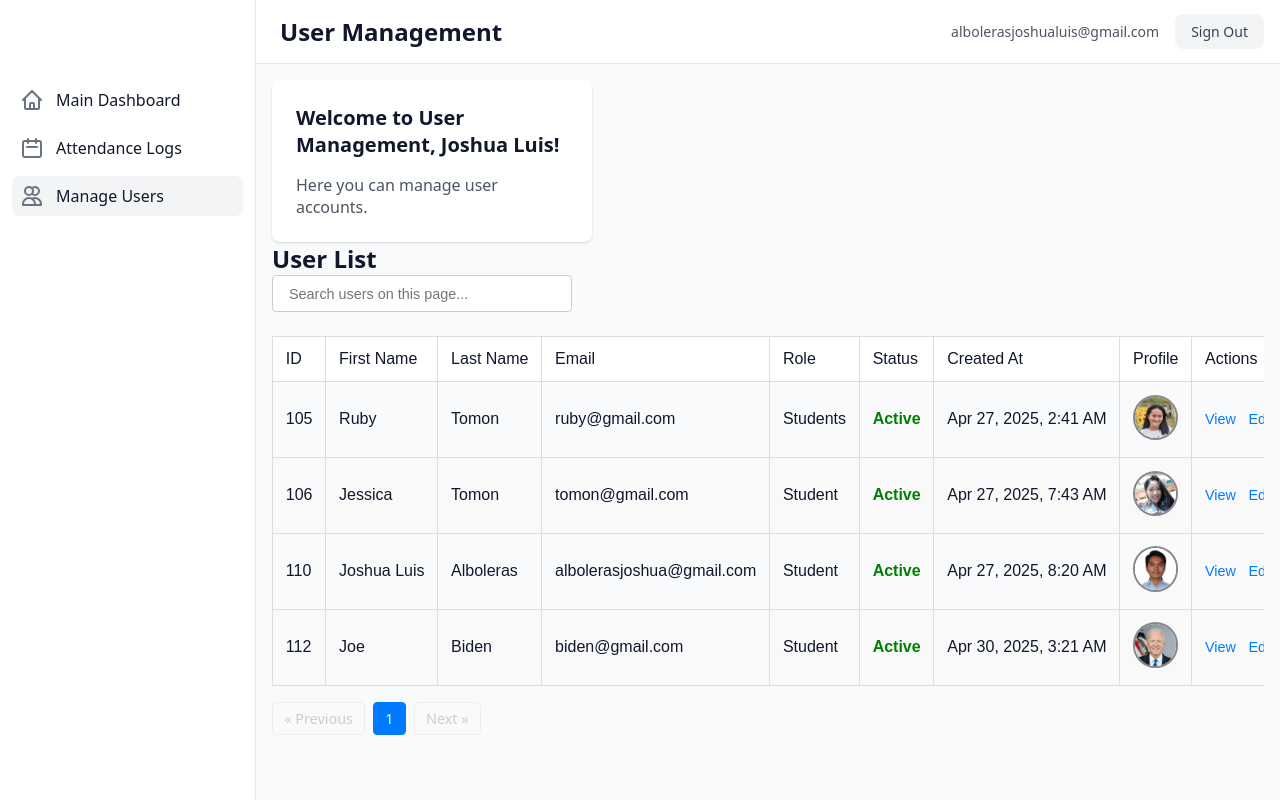
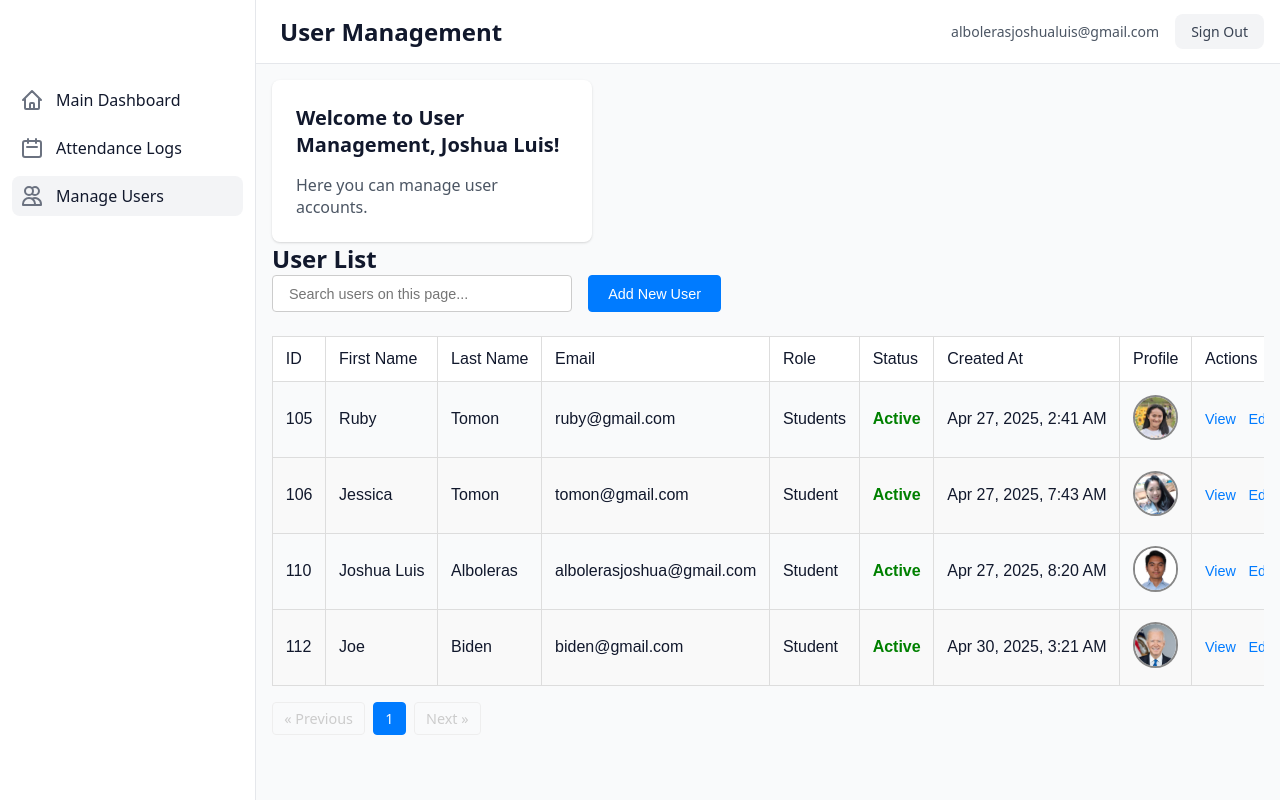
Before and after one commit to CisaAssociates/project1_jess-salva, a PHP site: page /client/manage-users.php in a window 1280 px wide. Run offline with PHP 8.4, Linux system fonts and the light colour scheme; a user stored in the database is signed in; data comes from the database, SQL or seed files in the repository.

Commit message:
add new user

```diff
--- a/manage-users.php
+++ b/manage-users.php
@@ -136,7 +136,7 @@ $result_users = mysqli_stmt_get_result($stmt_users);
 
                     <div class="table-controls">
                         <input type="text" id="searchInput" class="search-input" placeholder="Search users on this page...">
-                        <!-- <button class="button primary" onclick="window.location.href='admin-register_user.php'">Add New User</button> -->
+                        <button class="button primary" onclick="window.location.href='localhost/client/admin_register_user.php'">Add New User</button>
                     </div>
 
                     <table>
```
